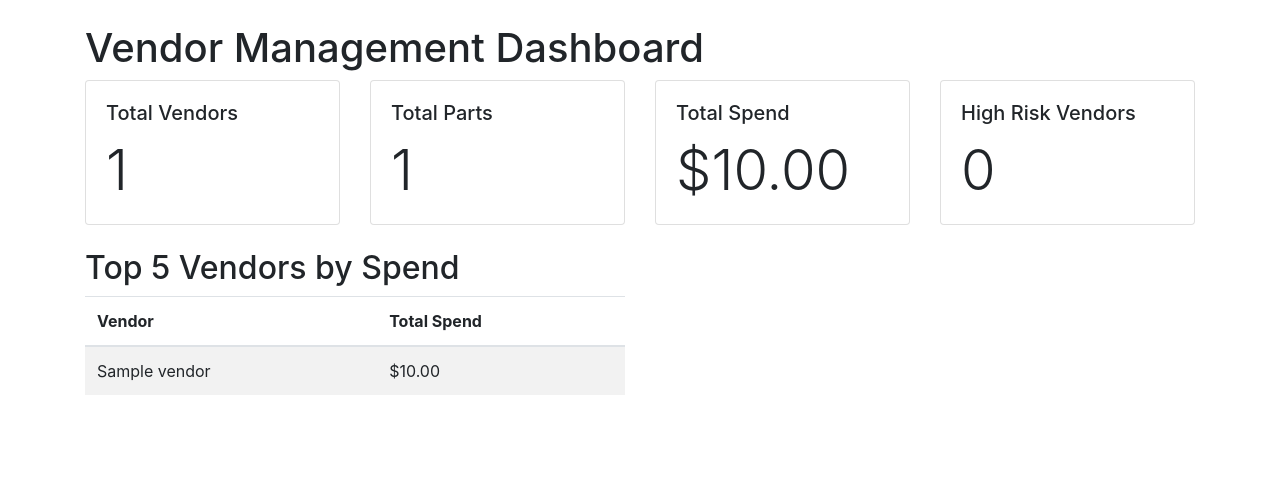
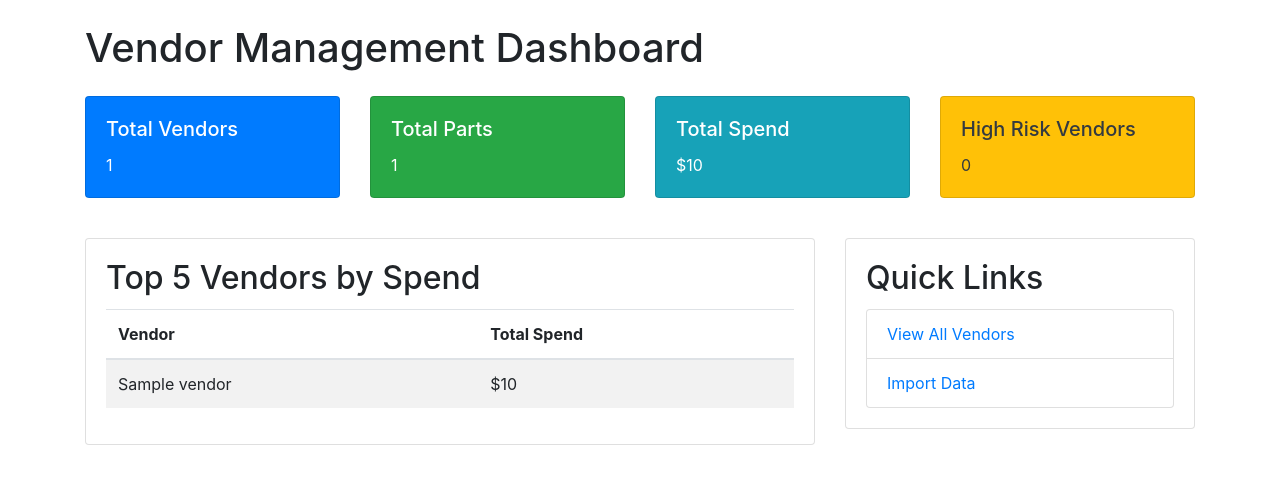
Before and after one commit to marcosogg/vendor-management-webapp, a Django app: page / in a window 1280 px wide. Shown: the part 58-542 px from the top of the page. Run offline with Django 5.2, Linux system fonts and the light colour scheme; a user stored in the database is signed in; tables that the repository leaves empty hold one stand-in row (values such as "Sample post"); some libraries are stand-ins or nearby versions.

Commit message:
UX/UI improvementes

```diff
--- a/core/templates/core/dashboard.html
+++ b/core/templates/core/dashboard.html
@@ -1,47 +1,81 @@
 {% extends 'base.html' %}
 {% load static %}
+{% load humanize %}
+
+{% block extra_css %}
+<style>
+    .stat-card {
+        height: 160px;
+        display: flex;
+        flex-direction: column;
+        justify-content: space-between;
+    }
+
+    .stat-card .card-body {
+        padding: 1rem;
+    }
+
+    .stat-card .card-title {
+        font-size: 1rem;
+        margin-bottom: 0.5rem;
+    }
+
+    .stat-card .card-text {
+        font-size: 1.5rem;
+        font-weight: bold;
+        margin-bottom: 0;
+        word-wrap: break-word;
+    }
+
+    .currency-value {
+        font-size: 1.2rem;
+    }
+</style>
+{% endblock %}
 
 {% block content %}
-<h1>Vendor Management Dashboard</h1>
+<h1 class="mb-4">Vendor Management Dashboard</h1>
 
-<div class="row">
-    <div class="col-md-3">
-        <div class="card">
+<div class="row mb-4">
+    <div class="col-md-3 mb-3">
+        <div class="card bg-primary text-white stat-card">
             <div class="card-body">
                 <h5 class="card-title">Total Vendors</h5>
-                <p class="card-text display-4">{{ total_vendors }}</p>
+                <p class="card-text">{{ total_vendors }}</p>
             </div>
         </div>
     </div>
-    <div class="col-md-3">
-        <div class="card">
+    <div class="col-md-3 mb-3">
+        <div class="card bg-success text-white stat-card">
             <div class="card-body">
                 <h5 class="card-title">Total Parts</h5>
-                <p class="card-text display-4">{{ total_parts }}</p>
+                <p class="card-text">{{ total_parts }}</p>
             </div>
         </div>
     </div>
-    <div class="col-md-3">
-        <div class="card">
+    <div class="col-md-3 mb-3">
+        <div class="card bg-info text-white stat-card">
             <div class="card-body">
                 <h5 class="card-title">Total Spend</h5>
-                <p class="card-text display-4">${{ total_spend|floatformat:2 }}</p>
+                <p class="card-text currency-value">${{ total_spend|intcomma }}</p>
             </div>
         </div>
     </div>
-    <div class="col-md-3">
-        <div class="card">
+    <div class="col-md-3 mb-3">
+        <div class="card bg-warning text-dark stat-card">
             <div class="card-body">
                 <h5 class="card-title">High Risk Vendors</h5>
-                <p class="card-text display-4">{{ high_risk_vendors }}</p>
+                <p class="card-text">{{ high_risk_vendors }}</p>
             </div>
         </div>
     </div>
 </div>
 
-<div class="row mt-4">
-    <div class="col-md-6">
-        <h2>Top 5 Vendors by Spend</h2>
+<div class="row">
+    <div class="col-md-8">
+        <div class="card">
+            <div class="card-body">
+                <h2 class="card-title">Top 5 Vendors by Spend</h2>
                 <table class="table table-striped">
                     <thead>
                         <tr>
@@ -53,11 +87,25 @@
                         {% for vendor in top_vendors %}
                         <tr>
                             <td>{{ vendor.vendor_name }}</td>
-                    <td>${{ vendor.total_spend|floatformat:2 }}</td>
+                            <td>${{ vendor.total_spend|floatformat:0|intcomma }}</td>
                         </tr>
                         {% endfor %}
                     </tbody>
                 </table>
             </div>
         </div>
+    </div>
+    <div class="col-md-4">
+        <div class="card">
+            <div class="card-body">
+                <h2 class="card-title">Quick Links</h2>
+                <ul class="list-group">
+                    <li class="list-group-item"><a href="{% url 'vendor_list' %}">View All Vendors</a></li>
+                    <li class="list-group-item"><a href="{% url 'import_data' %}">Import Data</a></li>
+                    <!-- Add more quick links as needed -->
+                </ul>
+            </div>
+        </div>
+    </div>
+</div>
 {% endblock %}
--- a/vendor_management/settings.py
+++ b/vendor_management/settings.py
@@ -37,6 +37,7 @@ INSTALLED_APPS = [
     "django.contrib.sessions",
     "django.contrib.messages",
     "django.contrib.staticfiles",
+    "django.contrib.humanize",
     # My apps
     "core",
     "data_import",
```
Also changed, not shown: core/templates/core/vendor_list.html (+69 -13 lines). Lines whose indentation alone changed are shown as unchanged.
